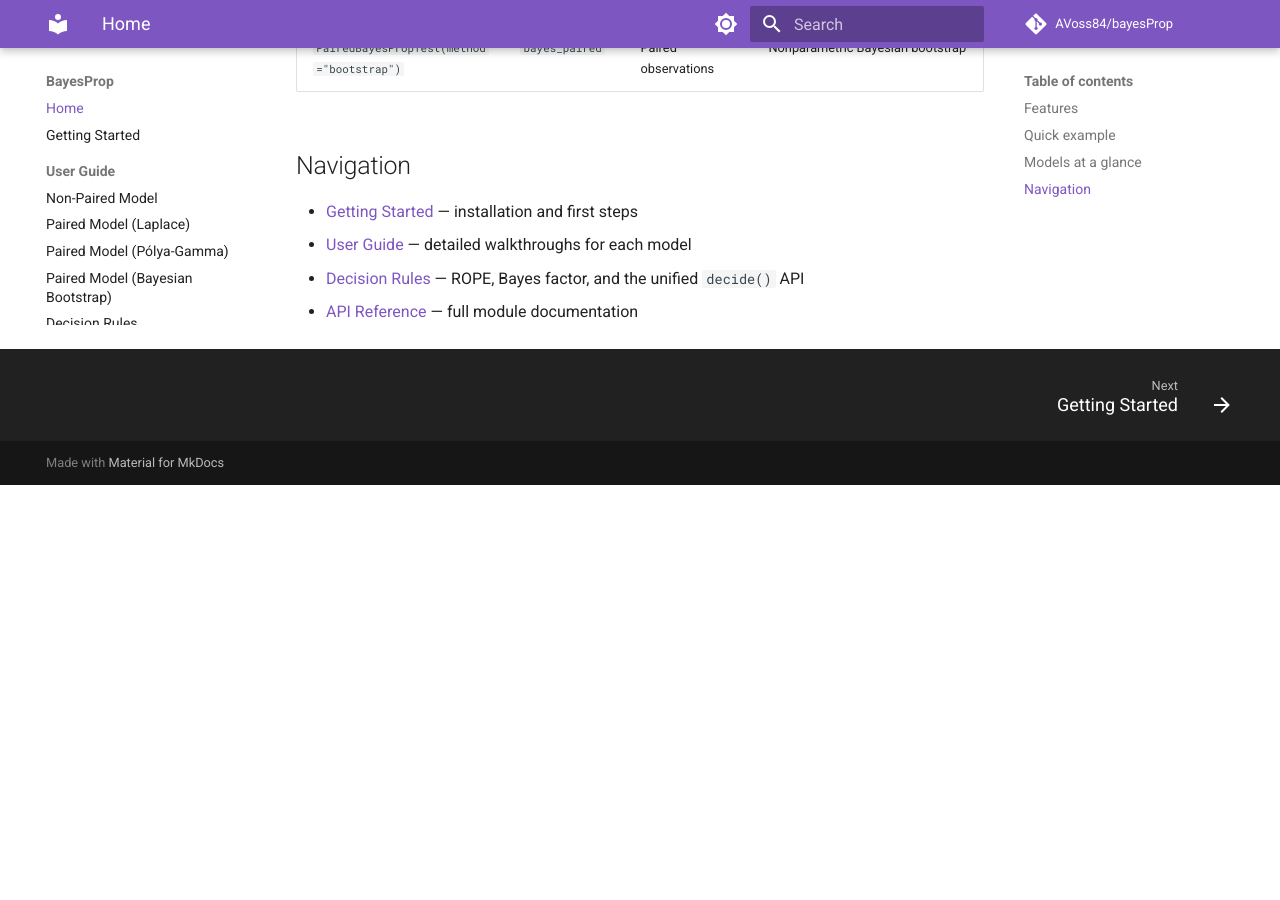
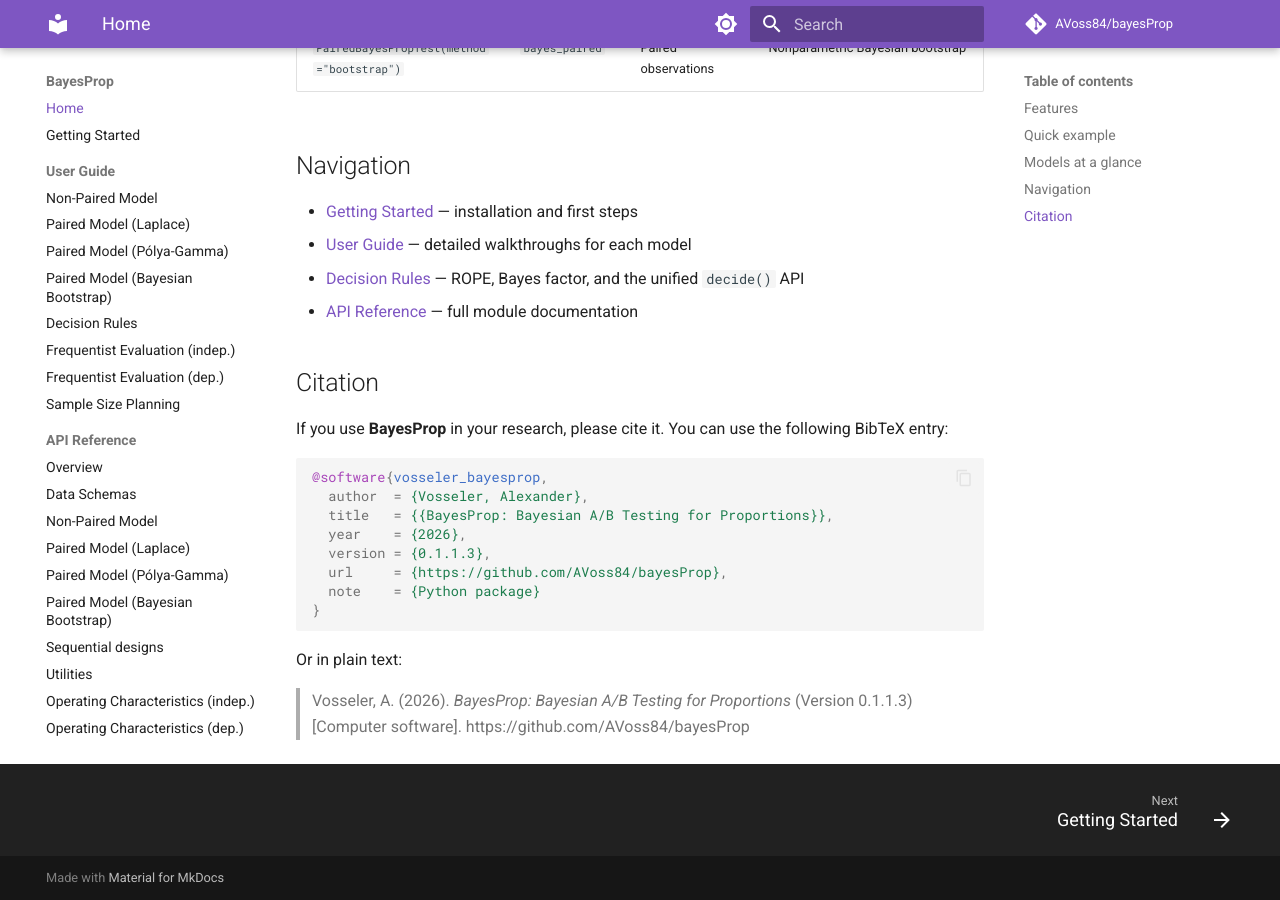
Before and after one commit to AVoss84/bayesProp, an MkDocs documentation site: the page built from docs/mkdocs/docs/index.md, in a window 1280 px wide and 900 px high, scrolled down 1988 px. Built offline with MkDocs 1.6.1 and Material for MkDocs 9.7.7, drawn with Linux system fonts in a browser that asks for light colours; comment, search, counter and statistics services are not loaded; before the commit the page ends 2473 px from its top, so only the background shows below that.

Commit message:
Add citation section to README and documentation
- Included a citation section in both README.md and index.md to provide users with a BibTeX entry and plain text citation for referencing BayesProp in their research.

````diff
--- a/docs/mkdocs/docs/index.md
+++ b/docs/mkdocs/docs/index.md
@@ -55,3 +55,22 @@
 - [User Guide](guide/nonpaired.md) — detailed walkthroughs for each model
 - [Decision Rules](guide/decision_rules.md) — ROPE, Bayes factor, and the unified `decide()` API
 - [API Reference](api/index.md) — full module documentation
+
+## Citation
+
+If you use **BayesProp** in your research, please cite it. You can use the following BibTeX entry:
+
+```bibtex
+@software{vosseler_bayesprop,
+  author  = {Vosseler, Alexander},
+  title   = {{BayesProp: Bayesian A/B Testing for Proportions}},
+  year    = {2026},
+  version = {0.1.1.3},
+  url     = {https://github.com/AVoss84/bayesProp},
+  note    = {Python package}
+}
+```
+
+Or in plain text:
+
+> Vosseler, A. (2026). *BayesProp: Bayesian A/B Testing for Proportions* (Version 0.1.1.3) [Computer software]. https://github.com/AVoss84/bayesProp
````
Also changed, not shown: README.md.
